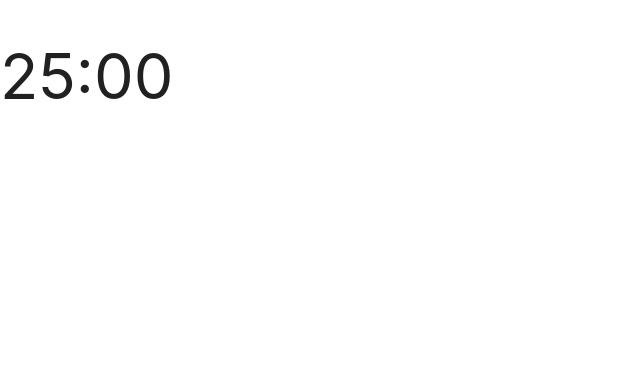
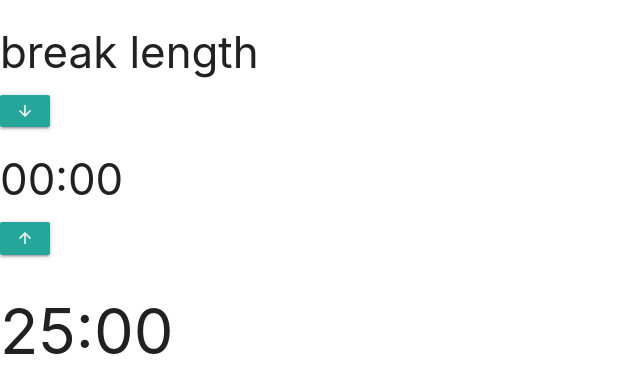
Before and after one commit to Kvirike/pomodoro-clock, a React (Create React App) app: page / in a window 1280 px wide. Shown: the top 392 px of the page, without its empty margins (0-640 px from the left). Built offline with nearby package versions, Linux system fonts and the light colour scheme.

Commit message:
setting up break section

```diff
--- a/src/App.js
+++ b/src/App.js
@@ -18,11 +18,33 @@ function App() {
 
   return (
     <div>
+      <Length
+        title={"break length"}
+        changeTime={null}
+        type={"break"}
+        time={null}
+        formatTime={formatTime}
+        />
       <h1>{formatTime(displayTime)}</h1>
     </div>
   );
 }
 
-
+function Length({title, changeTime, type, time, formatTime}){
+  return(
+    <div>
+      <h3>{title}</h3>
+      <div className='time-sets'>
+        <button className='btn-small deep-purpel lighten-2'>
+          <i className='material-icons'>arrow_downward</i>
+        </button>
+        <h3>{formatTime(time)}</h3>
+        <button className='btn-small deep-purpel lighten-2'>
+          <i className='material-icons'>arrow_upward</i>
+        </button>
+      </div>
+    </div>
+  )
+}
 
 export default App;
```
